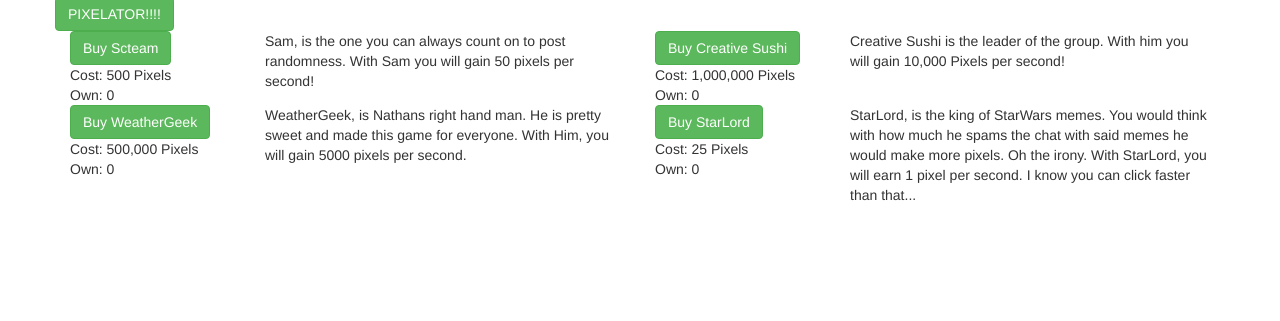
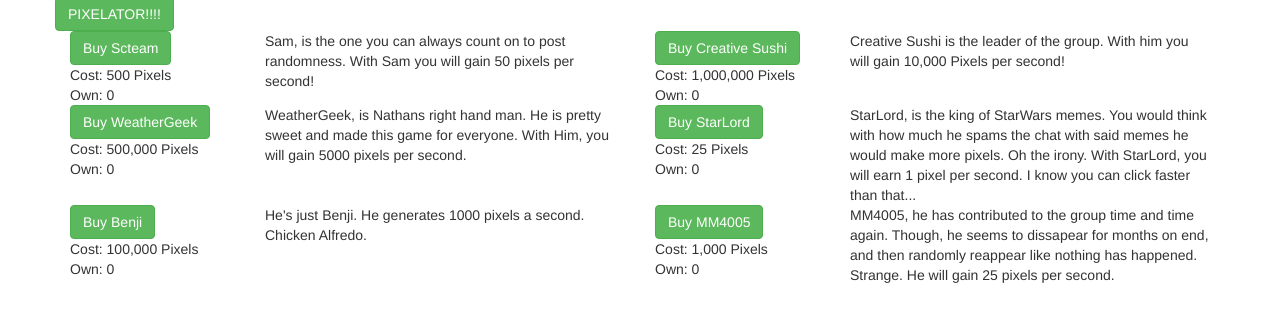
Before and after one commit to weathergeek96/PixelGame, a plain HTML site: page index.html in a window 1280 px wide. Shown: the part 253-574 px from the top of the page. Drawn offline with nearby package versions, Linux system fonts and the light colour scheme.

Commit message:
Added MM4005, and Benji

```diff
--- a/index.html
+++ b/index.html
@@ -56,6 +56,22 @@
             </div>
             <div class="col-sm-4">StarLord, is the king of StarWars memes. You would think with how much he spams the chat with said memes he would make more pixels. Oh the irony. With StarLord, you will earn 1 pixel per second. I know you can click faster than that...</div>
         </div>
+        <div class="row">
+            <div class="col-sm-2">
+                <button type="button" class="btn btn-success" id="Benji" onclick="buyItem('Benji', 100000, 1000)">Buy Benji</button>
+                <br> Cost: 100,000 Pixels
+                <br> Own:
+                <text id="BenjiOwn">0</text>
+            </div>
+            <div class="col-sm-4">He's just Benji. He generates 1000 pixels a second. Chicken Alfredo.</div>
+            <div class="col-sm-2">
+                <button type="button" class="btn btn-success" id="MM4005" onclick="buyItem('MM4005', 1000, 25)">Buy MM4005</button>
+                <br> Cost: 1,000 Pixels
+                <br> Own:
+                <text id="MM4005Own">0</text>
+            </div>
+            <div class="col-sm-4">MM4005, he has contributed to the group time and time again. Though, he seems to dissapear for months on end, and then randomly reappear like nothing has happened. Strange. He will gain 25 pixels per second.</div>
+        </div>
     </div>
 </body>
 
--- a/scripts/main.js
+++ b/scripts/main.js
@@ -6,6 +6,8 @@ var owned = {
     , sam: 0
     , StarLord: 0
     , WeatherGeek: 0
+    , Benji: 0
+    , MM4005: 0
 }
 console.log(owned.CreativeSushi, owned.sam)
 multiplier = 1;
```
